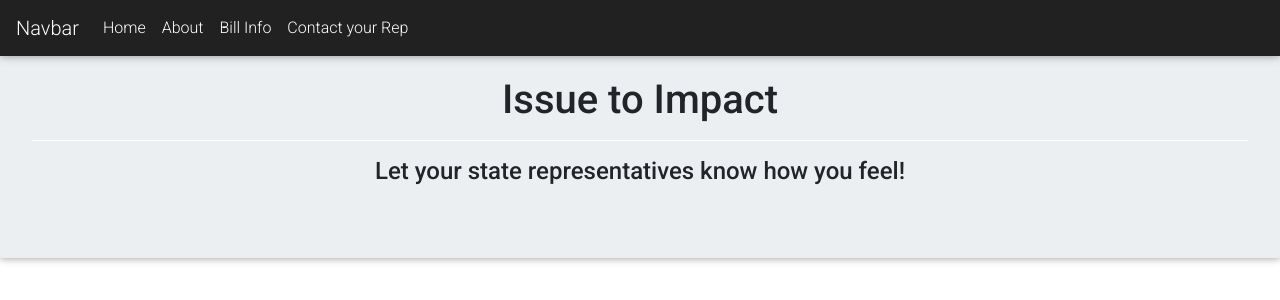
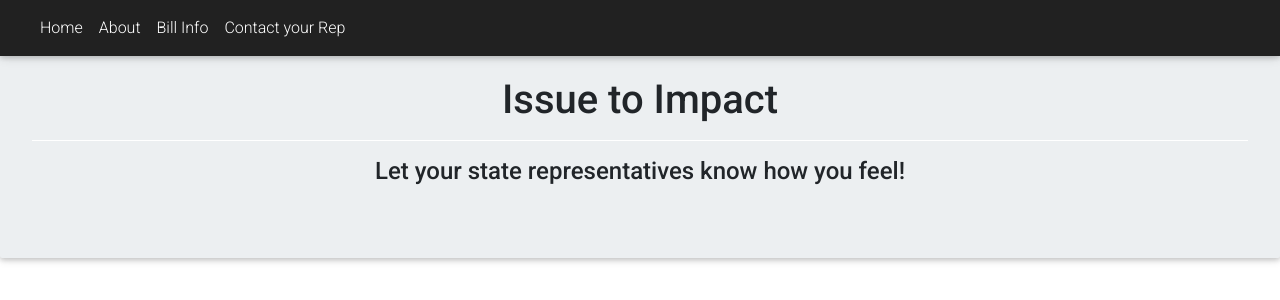
Before and after one commit to IssueToImpact/issuetoimpact, a Django app: page / in a window 1280 px wide. Shown: the top 300 px of the page. Run offline with Django 3.2, Linux system fonts and the light colour scheme; some libraries are stand-ins or nearby versions.

Commit message:
Improved code formatting

```diff
--- a/itoiUI/bills/templates/base.html
+++ b/itoiUI/bills/templates/base.html
@@ -3,11 +3,12 @@
 {% load static %}
 <!DOCTYPE html>
 <html lang="en">
+
 <head>
     <meta charset="UTF-8">
     <meta name="viewport" content="width=device-width, initial-scale=1, shrink-to-fit=no">
     <meta http-equiv="x-ua-compatible" content="ie=edge">
-  <title>Material Design for Bootstrap</title>
+    <title>Issue to Impact: Making legislative activism easy!</title>
     <!-- MDB icon -->
     <link rel="icon" href="img/mdb-favicon.ico" type="image/x-icon">
     <!-- Font Awesome -->
@@ -23,6 +24,7 @@
 
     <script src="//netdna.bootstrapcdn.com/bootstrap/4.1.3/js/bootstrap.min.js"></script>
 </head>
+
 <body>
 
     {% block page_content %}{% endblock %}
--- a/itoiUI/bills/templates/index.html
+++ b/itoiUI/bills/templates/index.html
@@ -9,7 +9,7 @@
     <!--Navbar-->
     <nav class="navbar fixed-top navbar-expand-lg navbar-dark bg-dark">
         <!-- Navbar brand -->
-        <a class="navbar-brand" href="#">Navbar</a>
+        <a class="navbar-brand" href="#"></a>
         <button class="navbar-toggler" type="button" data-toggle="collapse" data-target="#basicExampleNav" aria-controls="basicExampleNav" aria-expanded="false" aria-label="Toggle navigation">
             <span class="navbar-toggler-icon"></span>
             <!-- Collapse button -->
@@ -42,7 +42,7 @@
 
 
     <!-- Jumbotron -->
-    <div class="jumbotron text-center blue-grey lighten-5">
+    <section id="intro" class="jumbotron text-center blue-grey lighten-5">
         <h2 class="card-title h2"> </h2>
         <h2 class="card-title h2"> </h2>
         <!-- Title -->
@@ -55,7 +55,7 @@
         <div class="row d-flex justify-content-center">
 
         </div>
-    </div>
+    </section>
     <!-- Jumbotron -->
 
 </header>
@@ -195,7 +195,6 @@
                                     {% endfor %}
                                     {% endif %}
 
-                                </p>
                             </div>
                         </div>
                     </div>
@@ -205,7 +204,7 @@
 
             </div>
             {% endif %}
-    </div> <!-- Accordion wrapper -->
+<!-- Accordion wrapper -->
 
     <!--Grid row-->
 
```
Lines whose indentation alone changed are shown as unchanged.
